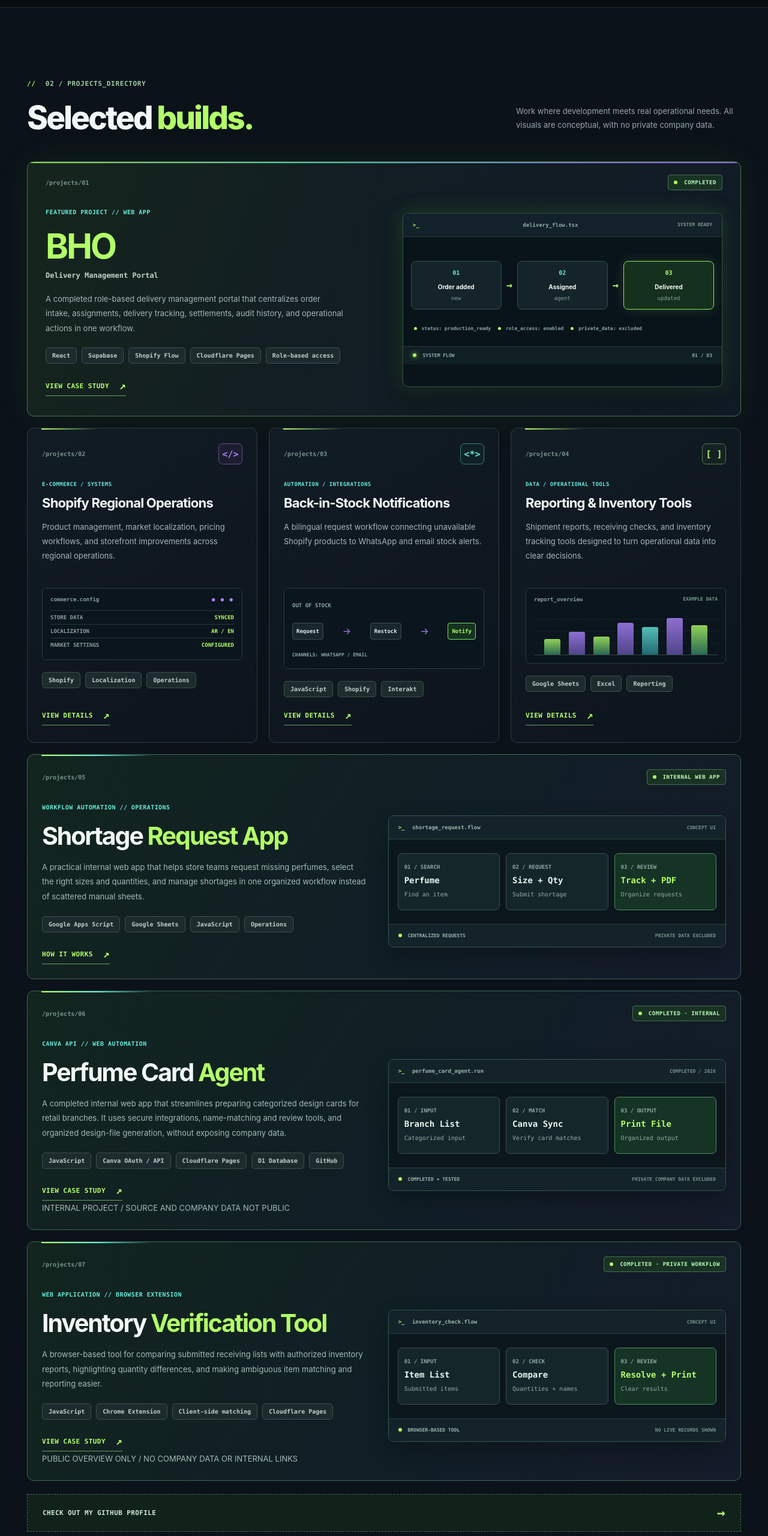
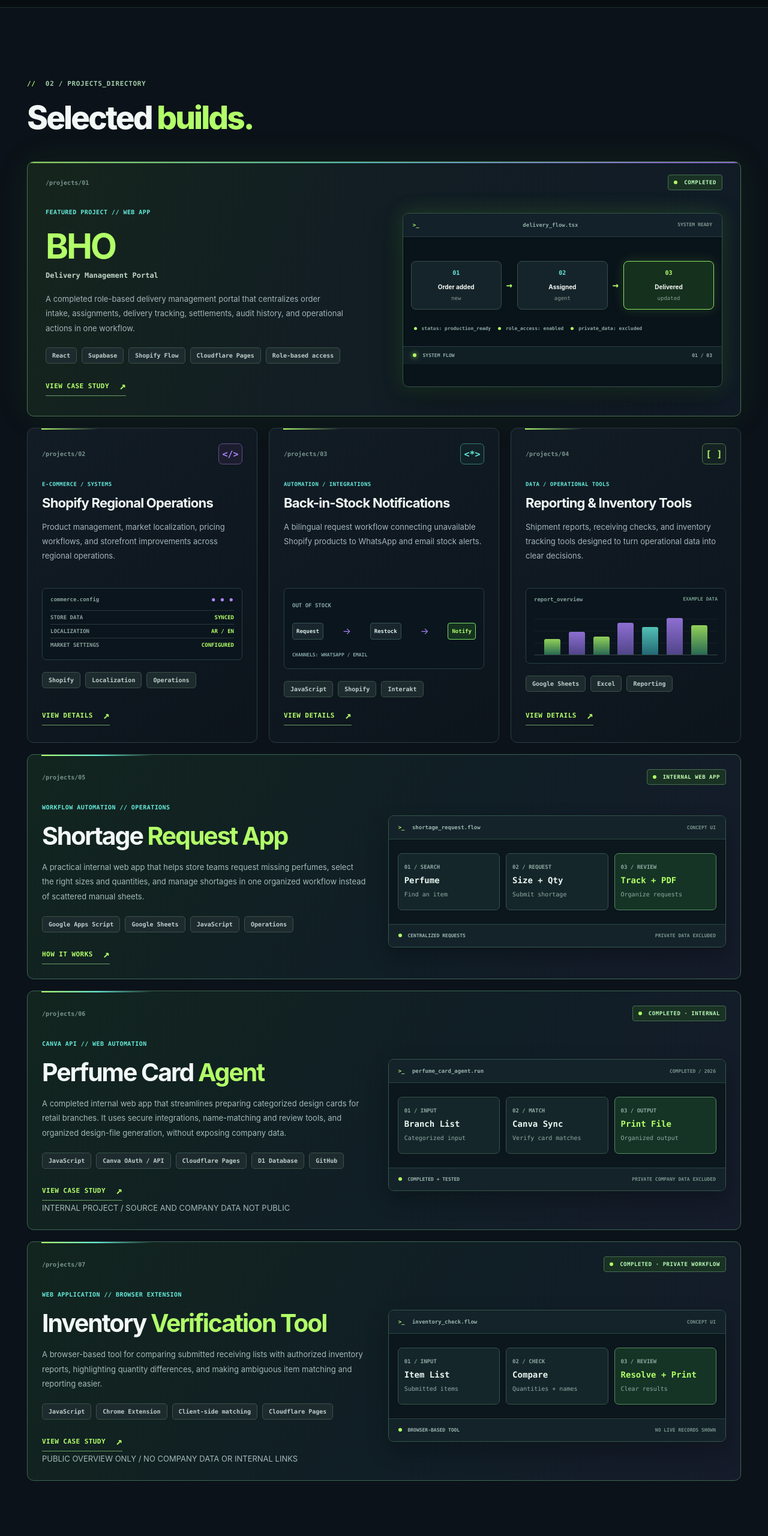
Before and after one commit to 1sa2li/isa-portfolio, a plain HTML site: page index.html in a window 1280 px wide. Shown: the part 1580-4140 px from the top of the page at 60% size. Drawn offline with Linux system fonts and the light colour scheme.

Commit message:
Clean up portfolio projects section

```diff
--- a/index.html
+++ b/index.html
@@ -120,7 +120,7 @@
     </section>
 
     <section class="section projects-section" id="projects"><div class="container">
-      <div class="section-header reveal"><div><span class="section-kicker"><span class="section-dash">//</span> 02 / PROJECTS_DIRECTORY</span><h2>Selected <span class="text-green">builds.</span></h2></div><p>Work where development meets real operational needs. All visuals are conceptual, with no private company data.</p></div>
+      <div class="section-header reveal"><div><span class="section-kicker"><span class="section-dash">//</span> 02 / PROJECTS_DIRECTORY</span><h2>Selected <span class="text-green">builds.</span></h2></div></div>
       <div class="projects-grid">
         <article class="project-card project-feature reveal">
           <div class="project-topline"><span class="project-index">/projects/01</span><span class="project-state state-build"><i></i> COMPLETED</span></div>
@@ -198,7 +198,6 @@
           </div>
         </article>
       </div>
-      <a class="github-nudge reveal' href="https://github.com/1sa2li" target="_blank" rel="noopener noreferrer"><span>CHECK OUT MY GITHUB PROFILE</span><span>&rarr;</span></a>
     </div></section>
 
     <section class="section skills-section" id="skills"><div class="container">
--- a/styles.css
+++ b/styles.css
@@ -236,10 +236,6 @@ body.rgb-off .ambient-purple { opacity: .045; }
 .chart-grid > div:nth-child(5) { background: linear-gradient(to top, #287e89, var(--cyan)); }
 .mini-project .chip-list { margin-top: 20px; margin-bottom: 21px; }
 .mini-project .project-more { margin-top: auto; align-self: flex-start; }
-.github-nudge { display: flex; align-items: center; justify-content: space-between; border: 1px dashed #416d51; background: #102219; margin-top: 22px; padding: 19px 25px; color: #d0e7d5; font: 700 11px var(--mono); letter-spacing: .035em; transition: background .2s, border-color .2s; }
-.github-nudge:hover { background: #173021; border-color: var(--green); }
-.github-nudge span:last-child { color: var(--green); font-size: 23px; line-height: 1; }
-
 /* SKILLS */
 .skills-section { padding-top: 130px; padding-bottom: 128px; }
 .skill-grid { display: grid; grid-template-columns: repeat(4, minmax(0,1fr)); gap: 16px; }
```
